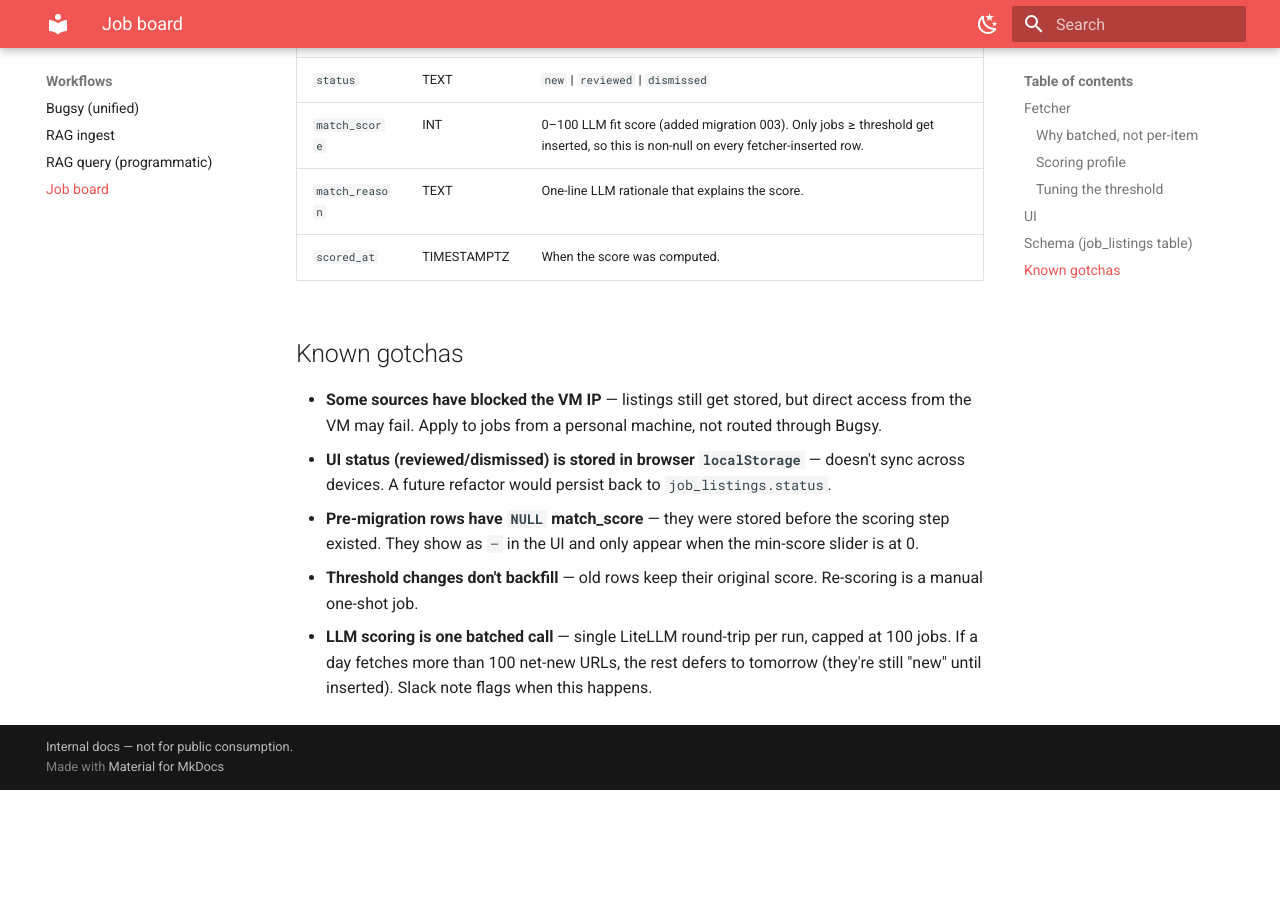
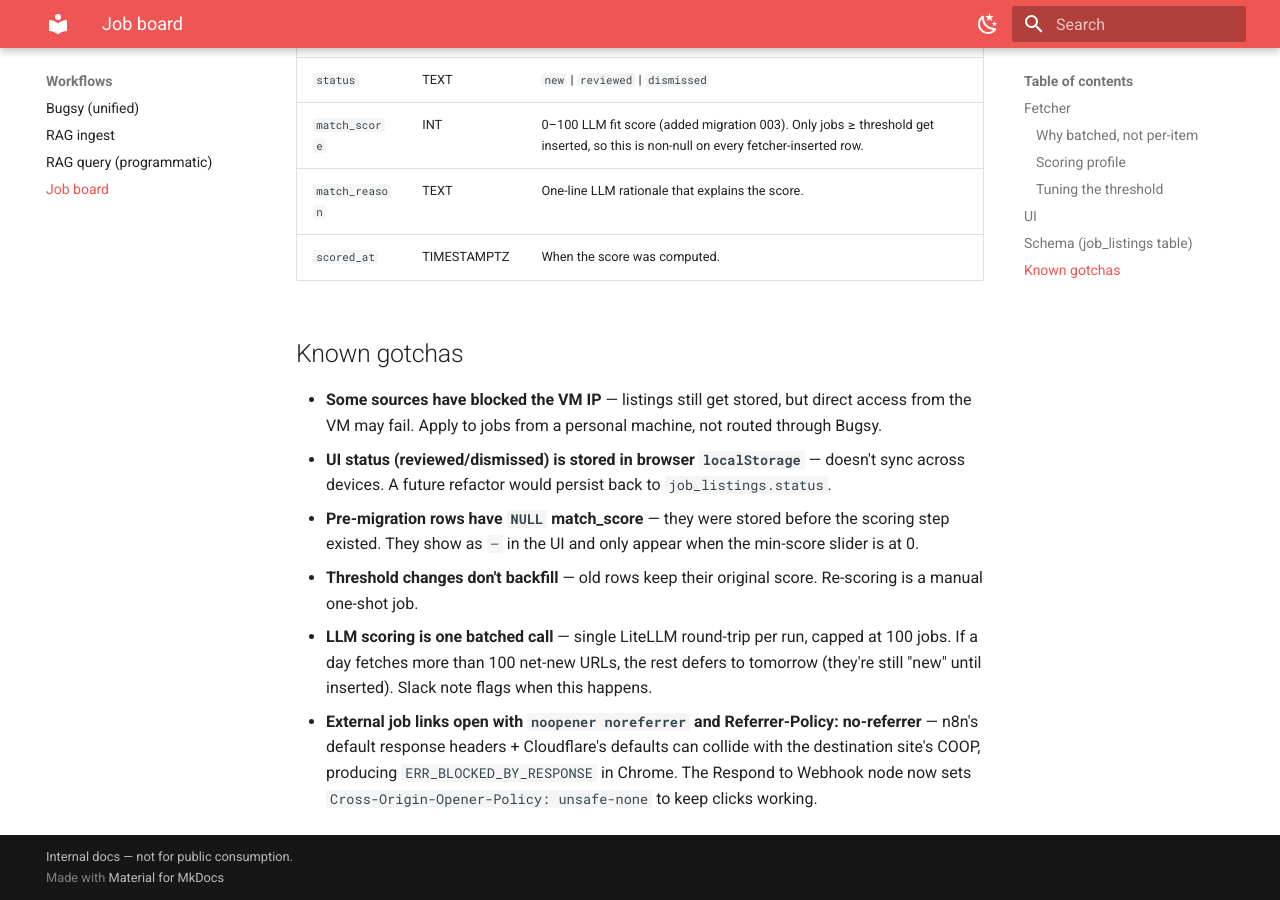
Before and after one commit to anthonycoffey/_agent, an MkDocs documentation site: the page built from docs/workflows/job-board.md, in a window 1280 px wide and 900 px high, scrolled down 3101 px. Built offline with MkDocs 1.6.1 and Material for MkDocs 9.7.7, drawn with Linux system fonts in a browser that asks for light colours; before the commit the page ends 3891 px from its top, so only the background shows below that.

Commit message:
fix(job-board-ui): unblock external job clicks (Chrome ERR_BLOCKED_BY_RESPONSE)
Respond to Webhook now sends Cross-Origin-Opener-Policy: unsafe-none,
COEP: unsafe-none, and Referrer-Policy: no-referrer. Anchor tags
gain rel=noopener noreferrer + referrerpolicy=no-referrer so the
destination site never sees a referer that triggers anti-bot blocks.

```diff
--- a/docs/workflows/job-board.md
+++ b/docs/workflows/job-board.md
@@ -95,3 +95,4 @@ inline under the title.
 - **Pre-migration rows have `NULL` match_score** — they were stored before the scoring step existed. They show as `—` in the UI and only appear when the min-score slider is at 0.
 - **Threshold changes don't backfill** — old rows keep their original score. Re-scoring is a manual one-shot job.
 - **LLM scoring is one batched call** — single LiteLLM round-trip per run, capped at 100 jobs. If a day fetches more than 100 net-new URLs, the rest defers to tomorrow (they're still "new" until inserted). Slack note flags when this happens.
+- **External job links open with `noopener noreferrer` and Referrer-Policy: no-referrer** — n8n's default response headers + Cloudflare's defaults can collide with the destination site's COOP, producing `ERR_BLOCKED_BY_RESPONSE` in Chrome. The Respond to Webhook node now sets `Cross-Origin-Opener-Policy: unsafe-none` to keep clicks working.
```
Also changed, not shown: 1 other file.
